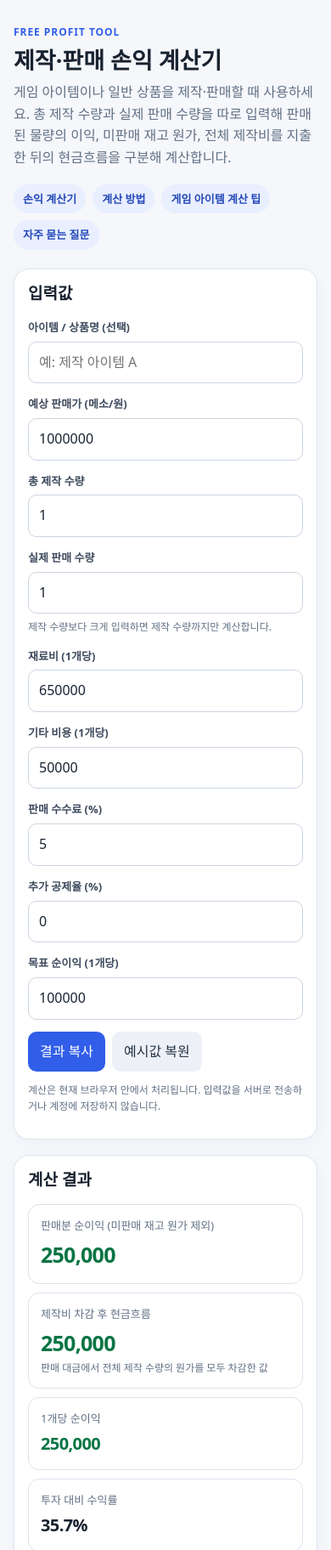
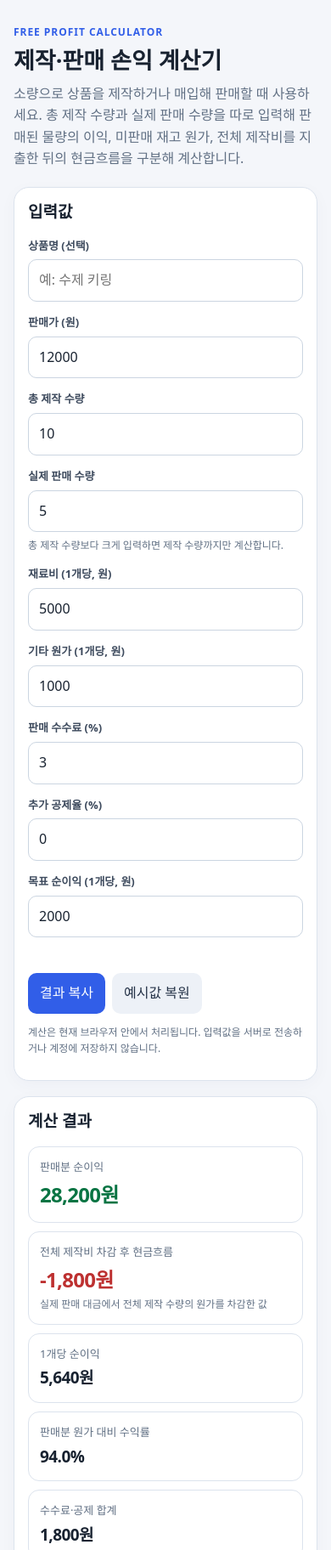
Before and after one commit to hoonhun/zero-cost-revenue-mvp, a plain HTML site: page index.html in a window 390 px wide. Shown: the top 1824 px of the page at 85% size. Drawn offline with Linux system fonts and the light colour scheme.

Commit message:
Update profit calculator

```diff
--- a/index.html
+++ b/index.html
@@ -3,130 +3,125 @@
 <head>
 <meta charset="utf-8">
 <meta name="viewport" content="width=device-width, initial-scale=1">
-<title>제작·판매 손익 계산기 | 미판매 재고·수수료·현금흐름</title>
-<meta name="description" content="게임 아이템과 일반 상품의 제작·판매 손익을 계산하세요. 실제 판매 수량, 제작 원가, 수수료, 미판매 재고 원가와 제작비 차감 후 현금흐름을 한 번에 확인하는 무료 계산기입니다.">
-<link rel="canonical" href="https://hoonhun.github.io/zero-cost-revenue-mvp/">
+<title>제작·판매 손익 계산기 | 소량 제작·판매 수익 계산</title>
+<meta name="description" content="소량 제작·판매자의 실제 판매 수량, 제작 원가, 판매 수수료, 미판매 재고 원가와 현금흐름을 한 번에 계산하는 무료 손익 계산기입니다.">
+<meta name="robots" content="index,follow">
 <meta property="og:type" content="website">
 <meta property="og:title" content="제작·판매 손익 계산기">
-<meta property="og:description" content="판매된 물량의 이익과 미판매 재고 원가, 전체 제작비 차감 후 현금흐름을 구분해 계산합니다.">
-<meta property="og:url" content="https://hoonhun.github.io/zero-cost-revenue-mvp/">
+<meta property="og:description" content="판매분 순이익, 미판매 재고 원가, 전체 제작비 차감 후 현금흐름을 구분해 계산하세요.">
 <style>
-:root{color-scheme:light;--bg:#f5f7fb;--card:#fff;--text:#182230;--muted:#617084;--line:#dce3ed;--accent:#315ee8;--good:#087443;--bad:#bd3030}
-*{box-sizing:border-box}html{scroll-behavior:smooth}body{margin:0;background:var(--bg);color:var(--text);font:16px/1.6 system-ui,-apple-system,"Segoe UI",sans-serif}
-main{max-width:980px;margin:0 auto;padding:28px 16px 60px}.hero{margin-bottom:16px}.eyebrow{font-size:12px;font-weight:800;letter-spacing:.08em;color:var(--accent);text-transform:uppercase}
-h1{font-size:clamp(27px,5vw,40px);line-height:1.15;margin:8px 0 10px}.sub{color:var(--muted);max-width:760px;margin:0}
-nav{display:flex;gap:8px;flex-wrap:wrap;margin:18px 0 22px}nav a{color:#2448b8;text-decoration:none;background:#e9efff;border-radius:999px;padding:7px 11px;font-size:13px;font-weight:700}nav a:hover{text-decoration:underline}
-.layout{display:grid;grid-template-columns:1.1fr .9fr;gap:18px}.card{background:var(--card);border:1px solid var(--line);border-radius:18px;padding:20px;box-shadow:0 5px 20px #17255408}
-h2{font-size:19px;line-height:1.35;margin:0 0 16px}.fields{display:grid;grid-template-columns:1fr 1fr;gap:14px}.field{display:flex;flex-direction:column;gap:6px}.field.wide{grid-column:1/-1}label{font-size:13px;font-weight:700;color:#3e4b5e}
+:root{color-scheme:light;--bg:#f4f6fa;--card:#fff;--text:#182230;--muted:#617084;--line:#dce3ed;--accent:#315ee8;--good:#087443;--bad:#bd3030}
+*{box-sizing:border-box}body{margin:0;background:var(--bg);color:var(--text);font:16px/1.6 system-ui,-apple-system,"Segoe UI",sans-serif}
+main{max-width:1000px;margin:0 auto;padding:28px 16px 60px}.hero{margin-bottom:20px}.eyebrow{font-size:12px;font-weight:800;letter-spacing:.08em;color:var(--accent)}
+h1{font-size:clamp(27px,5vw,40px);line-height:1.2;margin:8px 0 10px}.sub{color:var(--muted);max-width:780px;margin:0}
+.layout{display:grid;grid-template-columns:1.05fr .95fr;gap:18px}.card{background:var(--card);border:1px solid var(--line);border-radius:18px;padding:20px;box-shadow:0 5px 20px #17255408}
+h2{font-size:19px;line-height:1.35;margin:0 0 16px}.fields{display:grid;grid-template-columns:1fr 1fr;gap:14px}.field{display:flex;flex-direction:column;gap:6px}.wide{grid-column:1/-1}label{font-size:13px;font-weight:700;color:#3e4b5e}
 input{width:100%;min-width:0;border:1px solid #cbd5e1;border-radius:10px;padding:11px 12px;font:inherit;background:#fff;color:var(--text)}input:focus{outline:3px solid #315ee822;border-color:var(--accent)}
-.hint{font-size:12px;color:var(--muted)}.results{display:grid;gap:10px}.metric{padding:14px;border:1px solid var(--line);border-radius:13px}.metric .label{font-size:13px;color:var(--muted)}.metric .value{font-size:25px;font-weight:800;letter-spacing:-.03em;margin-top:3px;overflow-wrap:anywhere}.profit{color:var(--good)}.loss{color:var(--bad)}
-.grid2{display:grid;grid-template-columns:1fr 1fr;gap:10px}.smallmetric .value{font-size:20px}.bar{height:10px;background:#e7ecf4;border-radius:99px;overflow:hidden;margin-top:14px}.bar>div{height:100%;width:0;background:var(--accent);transition:width .15s}
-.note{margin-top:14px;background:#f1f5ff;border-radius:12px;padding:12px;color:#344568;font-size:13px}.content{margin-top:18px}.content h2{margin-top:24px;margin-bottom:8px}.content h2:first-child{margin-top:0}.content p,.content li{color:#425166}.content ul{padding-left:22px}.content code{background:#edf1f7;border-radius:5px;padding:2px 5px;font-size:.92em}.content a{color:#2448b8}.formula{overflow-wrap:anywhere;background:#f5f7fb;border:1px solid var(--line);border-radius:10px;padding:12px;margin:10px 0;color:#27364a;font-size:14px}.footer{margin-top:18px;color:var(--muted);font-size:12px}
+.hint{font-size:12px;color:var(--muted)}.results{display:grid;gap:10px}.metric{padding:13px;border:1px solid var(--line);border-radius:13px}.metric .label{font-size:13px;color:var(--muted)}.metric .value{font-size:24px;font-weight:800;letter-spacing:-.03em;margin-top:3px;overflow-wrap:anywhere}.profit{color:var(--good)}.loss{color:var(--bad)}
+.grid2{display:grid;grid-template-columns:1fr 1fr;gap:10px}.smallmetric .value{font-size:19px}.note{margin-top:14px;background:#f1f5ff;border-radius:12px;padding:12px;color:#344568;font-size:13px}
 button{border:0;border-radius:10px;background:var(--accent);color:white;font-weight:750;padding:11px 14px;font:inherit;cursor:pointer}button.secondary{background:#edf1f7;color:#243247}.actions{display:flex;gap:8px;flex-wrap:wrap;margin-top:14px}
-@media(max-width:720px){.layout{grid-template-columns:1fr}.fields{grid-template-columns:1fr 1fr}.card{padding:16px}}@media(max-width:400px){.fields,.grid2{grid-template-columns:1fr}}
+.content{margin-top:18px}.content h2{margin:0 0 8px}.content p,.content li{color:#425166}.content ul{padding-left:22px}.formula{overflow-wrap:anywhere;background:#f5f7fb;border:1px solid var(--line);border-radius:10px;padding:12px;margin:10px 0;color:#27364a;font-size:14px}
+.error{color:var(--bad);font-size:13px;min-height:1.4em;margin:10px 0 0}.footer{margin-top:18px;color:var(--muted);font-size:12px}
+@media(max-width:720px){.layout{grid-template-columns:1fr}.card{padding:16px}}@media(max-width:400px){.fields,.grid2{grid-template-columns:1fr}}
 </style>
 </head>
 <body>
 <main>
 <header class="hero">
-    <div class="eyebrow">FREE PROFIT TOOL</div>
+<div class="eyebrow">FREE PROFIT CALCULATOR</div>
 <h1>제작·판매 손익 계산기</h1>
-    <p class="sub">게임 아이템이나 일반 상품을 제작·판매할 때 사용하세요. 총 제작 수량과 실제 판매 수량을 따로 입력해 판매된 물량의 이익, 미판매 재고 원가, 전체 제작비를 지출한 뒤의 현금흐름을 구분해 계산합니다.</p>
+<p class="sub">소량으로 상품을 제작하거나 매입해 판매할 때 사용하세요. 총 제작 수량과 실제 판매 수량을 따로 입력해 판매된 물량의 이익, 미판매 재고 원가, 전체 제작비를 지출한 뒤의 현금흐름을 구분해 계산합니다.</p>
 </header>
-  <nav aria-label="페이지 안내">
-    <a href="#calculator">손익 계산기</a><a href="#method">계산 방법</a><a href="#game-items">게임 아이템 계산 팁</a><a href="#faq">자주 묻는 질문</a>
-  </nav>
 <div class="layout" id="calculator">
 <section class="card" aria-labelledby="input-title">
 <h2 id="input-title">입력값</h2>
 <div class="fields">
-        <div class="field wide"><label for="item">아이템 / 상품명 (선택)</label><input id="item" placeholder="예: 제작 아이템 A"></div>
-        <div class="field"><label for="price">예상 판매가 (메소/원)</label><input id="price" type="number" min="0" step="1" value="1000000"></div>
-        <div class="field"><label for="qty">총 제작 수량</label><input id="qty" type="number" min="1" step="1" value="1"></div>
-        <div class="field"><label for="soldQty">실제 판매 수량</label><input id="soldQty" type="number" min="0" step="1" value="1"><span class="hint">제작 수량보다 크게 입력하면 제작 수량까지만 계산합니다.</span></div>
-        <div class="field"><label for="materials">재료비 (1개당)</label><input id="materials" type="number" min="0" step="1" value="650000"></div>
-        <div class="field"><label for="other">기타 비용 (1개당)</label><input id="other" type="number" min="0" step="1" value="50000"></div>
-        <div class="field"><label for="fee">판매 수수료 (%)</label><input id="fee" type="number" min="0" max="100" step="0.1" value="5"></div>
+<div class="field wide"><label for="item">상품명 (선택)</label><input id="item" placeholder="예: 수제 키링"></div>
+<div class="field"><label for="price">판매가 (원)</label><input id="price" type="number" min="0" step="1" value="12000"></div>
+<div class="field"><label for="qty">총 제작 수량</label><input id="qty" type="number" min="1" step="1" value="10"></div>
+<div class="field"><label for="soldQty">실제 판매 수량</label><input id="soldQty" type="number" min="0" step="1" value="5"><span class="hint">총 제작 수량보다 크게 입력하면 제작 수량까지만 계산합니다.</span></div>
+<div class="field"><label for="materials">재료비 (1개당, 원)</label><input id="materials" type="number" min="0" step="1" value="5000"></div>
+<div class="field"><label for="other">기타 원가 (1개당, 원)</label><input id="other" type="number" min="0" step="1" value="1000"></div>
+<div class="field"><label for="fee">판매 수수료 (%)</label><input id="fee" type="number" min="0" max="100" step="0.1" value="3"></div>
 <div class="field"><label for="tax">추가 공제율 (%)</label><input id="tax" type="number" min="0" max="100" step="0.1" value="0"></div>
-        <div class="field wide"><label for="target">목표 순이익 (1개당)</label><input id="target" type="number" min="0" step="1" value="100000"></div>
+<div class="field wide"><label for="target">목표 순이익 (1개당, 원)</label><input id="target" type="number" min="0" step="1" value="2000"></div>
 </div>
+<p class="error" id="error" role="alert"></p>
 <div class="actions"><button id="copy" type="button">결과 복사</button><button class="secondary" id="reset" type="button">예시값 복원</button></div>
 <p class="hint">계산은 현재 브라우저 안에서 처리됩니다. 입력값을 서버로 전송하거나 계정에 저장하지 않습니다.</p>
 </section>
 <section class="card" aria-labelledby="result-title">
 <h2 id="result-title">계산 결과</h2>
 <div class="results">
-        <div class="metric"><div class="label">판매분 순이익 (미판매 재고 원가 제외)</div><div class="value profit" id="totalProfit" aria-live="polite">—</div></div>
-        <div class="metric"><div class="label">제작비 차감 후 현금흐름</div><div class="value" id="cashFlow">—</div><div class="hint">판매 대금에서 전체 제작 수량의 원가를 모두 차감한 값</div></div>
+<div class="metric"><div class="label">판매분 순이익</div><div class="value" id="totalProfit" aria-live="polite">—</div></div>
+<div class="metric"><div class="label">전체 제작비 차감 후 현금흐름</div><div class="value" id="cashFlow">—</div><div class="hint">실제 판매 대금에서 전체 제작 수량의 원가를 차감한 값</div></div>
 <div class="grid2">
 <div class="metric smallmetric"><div class="label">1개당 순이익</div><div class="value" id="unitProfit">—</div></div>
-          <div class="metric smallmetric"><div class="label">투자 대비 수익률</div><div class="value" id="roi">—</div></div>
-          <div class="metric smallmetric"><div class="label">수수료·추가 공제 합계</div><div class="value" id="fees">—</div></div>
+<div class="metric smallmetric"><div class="label">판매분 원가 대비 수익률</div><div class="value" id="roi">—</div></div>
+<div class="metric smallmetric"><div class="label">수수료·공제 합계</div><div class="value" id="fees">—</div></div>
 <div class="metric smallmetric"><div class="label">총 제작원가</div><div class="value" id="cost">—</div></div>
 <div class="metric smallmetric"><div class="label">미판매 재고 수량</div><div class="value" id="unsoldQty">—</div></div>
 <div class="metric smallmetric"><div class="label">미판매 재고 원가</div><div class="value" id="inventoryCost">—</div></div>
 </div>
 <div class="metric"><div class="label">목표 이익 달성에 필요한 최소 판매가</div><div class="value" id="breakeven">—</div><div class="hint">수수료·추가 공제율을 반영한 1개당 판매가</div></div>
-        <div class="metric"><div class="label">판매분 손익 상태</div><div class="value" id="status">—</div><div class="bar" aria-hidden="true"><div id="bar"></div></div></div>
+<div class="metric"><div class="label">판매분 손익 상태</div><div class="value" id="status">—</div></div>
 </div>
 <div class="note" id="summary" aria-live="polite">값을 입력하면 결과가 자동으로 갱신됩니다.</div>
 </section>
 </div>
-
-  <section class="card content" id="method" aria-labelledby="method-title">
-    <h2 id="method-title">제작·판매 손익은 세 가지로 나눠 확인하세요</h2>
-    <p>제작한 수량 전체가 팔린 것은 아닐 수 있습니다. 판매분 이익만 보면 수익이 난 것처럼 보여도, 제작비를 먼저 전부 지출했다면 현재 현금흐름은 마이너스일 수 있습니다. 이 계산기는 두 값을 분리하고 미판매 재고에 들어간 원가도 따로 표시합니다.</p>
+<section class="card content">
+<h2>결과를 해석하는 방법</h2>
+<p>판매된 상품에서 이익이 발생했더라도, 아직 팔리지 않은 재고의 제작비까지 이미 지출했다면 전체 현금흐름은 마이너스일 수 있습니다. 아래 세 가지를 함께 확인하세요.</p>
 <ul>
-      <li><strong>판매분 순이익:</strong> 판매된 수량의 매출에서 해당 물량의 원가와 수수료·추가 공제를 뺀 값입니다.</li>
-      <li><strong>제작비 차감 후 현금흐름:</strong> 실제 판매 매출에서 공제를 뺀 뒤, 판매 여부와 관계없이 제작한 전체 물량의 원가를 차감한 값입니다.</li>
-      <li><strong>미판매 재고 원가:</strong> 아직 팔리지 않은 수량에 배분되는 원가입니다. 이 금액이 회수되거나 해당 가격에 팔린다는 보장은 없습니다.</li>
+<li><strong>판매분 순이익:</strong> 판매된 수량의 매출에서 해당 수량의 원가와 수수료·공제를 뺀 값입니다.</li>
+<li><strong>전체 제작비 차감 후 현금흐름:</strong> 판매 대금에서 공제를 뺀 뒤, 판매 여부와 관계없이 제작한 전체 수량의 원가를 차감한 값입니다.</li>
+<li><strong>미판매 재고 원가:</strong> 아직 팔리지 않은 수량에 배분되는 원가입니다. 이 금액이 실제로 회수된다는 보장은 없습니다.</li>
 </ul>
 <div class="formula"><strong>계산식</strong><br>판매분 순이익 = 판매가 × 판매 수량 × (1 − 수수료율 − 추가 공제율) − 개당 원가 × 판매 수량<br>현금흐름 = 판매가 × 판매 수량 × (1 − 수수료율 − 추가 공제율) − 개당 원가 × 총 제작 수량<br>미판매 재고 원가 = 개당 원가 × (총 제작 수량 − 판매 수량)</div>
-    <h2>계산 예시</h2>
-    <p>개당 원가 1,000원, 판매가 1,200원, 수수료 3%로 10개를 제작하고 5개만 판매했다고 가정해 보겠습니다. 매출은 6,000원이고 수수료는 180원입니다. 판매분 순이익은 820원, 제작비 차감 후 현금흐름은 -4,180원, 미판매 재고 원가는 5,000원입니다. 판매분 이익과 현재 현금흐름은 서로 다른 지표입니다.</p>
+<p>예를 들어 개당 원가 6,000원, 판매가 12,000원, 수수료 3%로 10개를 제작하고 5개만 판매했다면 판매분 순이익은 28,200원, 전체 제작비 차감 후 현금흐름은 -1,800원, 미판매 재고 원가는 30,000원입니다.</p>
 </section>
-
-  <section class="card content" id="game-items" aria-labelledby="game-title">
-    <h2 id="game-title">게임 아이템 제작·판매를 계산할 때 확인할 점</h2>
-    <ul>
-      <li><strong>재화 단위를 통일하세요.</strong> 메소 등 게임 재화로 계산한다면 판매가와 재료비도 같은 단위로 입력하세요. 게임 재화와 원화를 한 계산에 섞으면 결과가 의미 없어집니다.</li>
-      <li><strong>직접 획득한 재료도 비용으로 검토하세요.</strong> 재료를 사지 않았더라도 거래소에서 팔 수 있는 재료라면, 제작에 사용하면서 포기한 판매 가치가 있을 수 있습니다. 보수적으로 판단하려면 현재 처분 가능한 가치를 원가에 반영해 비교하세요.</li>
-      <li><strong>등록 가격과 실제 체결 가격을 구분하세요.</strong> 높은 가격에 올려 두었다는 사실만으로 매출이 확정되는 것은 아닙니다. 거래량과 판매 기간을 고려해 보수적인 예상 판매가도 대입해 보세요.</li>
-      <li><strong>실제 수수료를 직접 확인하세요.</strong> 거래소·마켓의 수수료는 서비스와 조건에 따라 달라질 수 있으므로, 게임 또는 플랫폼의 공식 안내와 실제 정산 내역을 기준으로 입력하세요.</li>
-    </ul>
-    <p>이 도구는 사용자가 입력한 값을 계산할 뿐, 게임 시세를 자동 수집하거나 거래를 실행하지 않습니다. 특정 게임 운영사와 제휴한 서비스도 아닙니다.</p>
-  </section>
-
-  <section class="card content" id="faq" aria-labelledby="faq-title">
-    <h2 id="faq-title">자주 묻는 질문</h2>
-    <h3>제작 수량보다 판매 수량이 많으면 어떻게 되나요?</h3>
+<section class="card content">
+<h2>자주 묻는 질문</h2>
+<h3>판매 수량이 제작 수량보다 많으면 어떻게 되나요?</h3>
 <p>계산 시 판매 수량을 제작 수량까지만 반영합니다. 실제 제작한 수량을 입력해 주세요.</p>
 <h3>판매분 순이익은 양수인데 현금흐름은 왜 음수인가요?</h3>
-    <p>아직 팔리지 않은 재고의 원가까지 모두 지출했기 때문일 수 있습니다. 재고가 나중에 팔릴 가능성은 별도로 판단해야 합니다.</p>
-    <h3>수수료율은 어디서 확인하나요?</h3>
-    <p>사용 중인 거래소·마켓·결제 서비스의 공식 안내 또는 실제 정산 내역을 확인하세요. 수수료를 모르면 임의로 확정하지 말고 확인 가능한 값을 사용하세요.</p>
+<p>아직 팔리지 않은 재고의 원가까지 이미 지출했기 때문일 수 있습니다. 재고가 나중에 팔릴 가능성은 별도로 판단해야 합니다.</p>
+<h3>수수료율과 추가 공제율은 어떻게 입력하나요?</h3>
+<p>사용 중인 판매 플랫폼의 공식 안내나 실제 정산 내역을 확인하세요. 두 비율의 합이 100% 이상이면 계산하지 않도록 제한합니다.</p>
 <h3>계산 결과가 실제 이익을 보장하나요?</h3>
-    <p>아니요. 입력값에 따른 산술 결과일 뿐입니다. 가격 변동, 판매 지연, 환불, 추가 비용, 재고 처분 가능성은 별도로 고려해야 합니다.</p>
+<p>아니요. 입력값에 따른 산술 결과일 뿐입니다. 배송비, 포장비, 반품, 환불, 광고비, 세금 등 누락된 비용과 판매 지연은 별도로 고려해야 합니다.</p>
 </section>
-  <p class="footer">주의: 입력한 판매가로 실제 거래가 성사된다는 보장은 없습니다. 미판매 재고의 회수 가능성은 별도로 판단하세요. 본 계산기는 정보 제공용 도구이며 거래·투자를 권유하지 않습니다.</p>
+<p class="footer">주의: 이 계산기는 입력값에 따른 참고용 산술 도구이며 실제 판매나 이익을 보장하지 않습니다. 배송·포장·광고·반품 등 개당 원가에 포함하지 않은 비용은 결과에 반영되지 않습니다.</p>
 </main>
 <script>
 const ids=["item","price","qty","soldQty","materials","other","fee","tax","target"];
 const $=id=>document.getElementById(id);
-const fmt=n=>Number.isFinite(n)?Math.round(n).toLocaleString("ko-KR"):"—";
-function val(id){const n=Number($(id).value);return Number.isFinite(n)?Math.max(0,n):0}
+const fmt=n=>Number.isFinite(n)?Math.round(n).toLocaleString("ko-KR")+"원":"—";
+function num(id){const raw=$(id).value;if(raw.trim()==="")return NaN;const n=Number(raw);return Number.isFinite(n)?n:NaN}
 function calculate(){
- const price=val("price"),qty=Math.max(1,Math.floor(val("qty"))),soldQty=Math.min(qty,Math.floor(val("soldQty"))),unsoldQty=qty-soldQty,materials=val("materials"),other=val("other"),fee=Math.min(100,val("fee"))/100,tax=Math.min(100,val("tax"))/100,target=val("target");
- const costEach=materials+other,salesGross=price*soldQty,feeTotal=salesGross*fee,taxTotal=salesGross*tax,netSales=salesGross-feeTotal-taxTotal,totalCost=costEach*qty,soldCost=costEach*soldQty,profit=netSales-soldCost,cashFlow=netSales-totalCost,inventoryCost=costEach*unsoldQty,unit=soldQty>0?profit/soldQty:NaN,roi=soldCost>0?profit/soldCost*100:NaN,denom=1-fee-tax,needed=denom>0?(costEach+target)/denom:Infinity;
- $("totalProfit").textContent=fmt(profit);$("cashFlow").textContent=fmt(cashFlow);$("unitProfit").textContent=Number.isFinite(unit)?fmt(unit):"판매 수량 없음";$("roi").textContent=Number.isFinite(roi)?roi.toFixed(1)+"%":"계산 불가";$("fees").textContent=fmt(feeTotal+taxTotal);$("cost").textContent=fmt(totalCost);$("unsoldQty").textContent=unsoldQty.toLocaleString("ko-KR");$("inventoryCost").textContent=fmt(inventoryCost);$("breakeven").textContent=Number.isFinite(needed)?Math.ceil(needed).toLocaleString("ko-KR"):"공제율 확인";
- $("totalProfit").className="value "+(profit>=0?"profit":"loss");$("cashFlow").className="value "+(cashFlow>=0?"profit":"loss");$("unitProfit").className="value "+(Number.isFinite(unit)&&unit>=0?"profit":"loss");
- const status=soldQty===0?"판매 내역 없음":profit>0?"판매분 수익 발생":profit<0?"판매분 손실 발생":"판매분 손익분기";$("status").textContent=status;$("status").className="value "+(soldQty>0&&profit>=0?"profit":"loss");
- const scale=Math.max(1,Math.abs(salesGross));$("bar").style.width=Math.min(100,Math.abs(Number.isFinite(profit)?profit:0)/scale*100)+"%";$("bar").style.background=profit>=0?"#087443":"#bd3030";
- const name=$("item").value.trim()||"입력한 상품";$("summary").textContent=`${name}: ${qty.toLocaleString("ko-KR")}개 제작 / ${soldQty.toLocaleString("ko-KR")}개 판매 / ${unsoldQty.toLocaleString("ko-KR")}개 미판매. 판매분 순이익 ${fmt(profit)}, 제작비 차감 후 현금흐름 ${fmt(cashFlow)}, 남은 재고 원가 ${fmt(inventoryCost)}. ${soldQty===0?"판매 수량을 입력하면 판매분 이익을 계산합니다.":(unit>=target?"판매분 기준 개당 목표 이익을 달성합니다.":"판매분 기준 개당 목표 이익에 미달합니다.")}`;
+ const vals=Object.fromEntries(ids.slice(1).map(id=>[id,num(id)]));
+ const error=$("error");
+ if(Object.values(vals).some(v=>!Number.isFinite(v)||v<0)){error.textContent="모든 숫자 입력란에 0 이상의 값을 입력해 주세요.";return}
+ if(vals.qty<1){error.textContent="총 제작 수량은 1개 이상이어야 합니다.";return}
+ if(!Number.isInteger(vals.qty)||!Number.isInteger(vals.soldQty)){error.textContent="제작 수량과 판매 수량은 정수로 입력해 주세요.";return}
+ if(vals.fee>100||vals.tax>100||vals.fee+vals.tax>=100){error.textContent="수수료율과 추가 공제율의 합은 100% 미만이어야 합니다.";return}
+ error.textContent="";
+ const price=vals.price,qty=vals.qty,sold=Math.min(qty,vals.soldQty),unsold=qty-sold,costEach=vals.materials+vals.other;
+ const gross=price*sold,feeTotal=gross*vals.fee/100,taxTotal=gross*vals.tax/100,net=gross-feeTotal-taxTotal;
+ const soldCost=costEach*sold,totalCost=costEach*qty,profit=net-soldCost,cash=net-totalCost,inventory=costEach*unsold;
+ const unit=sold?profit/sold:NaN,roi=soldCost?profit/soldCost*100:NaN,minimum=(costEach+vals.target)/(1-(vals.fee+vals.tax)/100);
+ $("totalProfit").textContent=fmt(profit);$("cashFlow").textContent=fmt(cash);$("unitProfit").textContent=Number.isFinite(unit)?fmt(unit):"판매 수량 없음";
+ $("roi").textContent=Number.isFinite(roi)?roi.toFixed(1)+"%":"계산 불가";$("fees").textContent=fmt(feeTotal+taxTotal);$("cost").textContent=fmt(totalCost);
+ $("unsoldQty").textContent=unsold.toLocaleString("ko-KR")+"개";$("inventoryCost").textContent=fmt(inventory);$("breakeven").textContent=fmt(Math.ceil(minimum));
+ $("totalProfit").className="value "+(profit>=0?"profit":"loss");$("cashFlow").className="value "+(cash>=0?"profit":"loss");
+ $("status").textContent=sold===0?"판매 내역 없음":profit>0?"판매분 수익 발생":profit<0?"판매분 손실 발생":"판매분 손익분기";
+ $("status").className="value "+(profit>=0?"profit":"loss");
+ const name=$("item").value.trim()||"입력한 상품";
+ $("summary").textContent=`${name}: ${qty}개 제작 / ${sold}개 판매 / ${unsold}개 미판매. 판매분 순이익 ${fmt(profit)}, 전체 제작비 차감 후 현금흐름 ${fmt(cash)}, 미판매 재고 원가 ${fmt(inventory)}.`;
 }
 ids.forEach(id=>$(id).addEventListener("input",calculate));
-$("reset").addEventListener("click",()=>{$("item").value="";$("price").value=1000000;$("qty").value=1;$("soldQty").value=1;$("materials").value=650000;$("other").value=50000;$("fee").value=5;$("tax").value=0;$("target").value=100000;calculate();});
-$("copy").addEventListener("click",async()=>{const t=`상품: ${$("item").value||"미입력"}\n총 제작 수량: ${$("qty").value}\n실제 판매 수량(계산 적용): ${Math.min(Math.max(1,Math.floor(val("qty"))),Math.floor(val("soldQty"))).toLocaleString("ko-KR")}\n판매분 순이익: ${$("totalProfit").textContent}\n수수료·추가 공제 합계: ${$("fees").textContent}\n총 제작원가: ${$("cost").textContent}\n제작비 차감 후 현금흐름: ${$("cashFlow").textContent}\n미판매 재고 원가: ${$("inventoryCost").textContent}\n1개당 판매분 이익: ${$("unitProfit").textContent}\n판매분 ROI: ${$("roi").textContent}\n목표 이익 달성 최소 판매가: ${$("breakeven").textContent}\n상태: ${$("status").textContent}`;try{await navigator.clipboard.writeText(t);$("copy").textContent="복사 완료";setTimeout(()=>$("copy").textContent="결과 복사",1400)}catch(e){window.prompt("아래 결과를 복사하세요",t)}});
+$("reset").addEventListener("click",()=>{const defaults={item:"",price:12000,qty:10,soldQty:5,materials:5000,other:1000,fee:3,tax:0,target:2000};for(const [id,v] of Object.entries(defaults))$(id).value=v;calculate()});
+$("copy").addEventListener("click",async()=>{const text=`상품: ${$("item").value||"미입력"}\n판매분 순이익: ${$("totalProfit").textContent}\n전체 제작비 차감 후 현금흐름: ${$("cashFlow").textContent}\n1개당 순이익: ${$("unitProfit").textContent}\n판매분 원가 대비 수익률: ${$("roi").textContent}\n수수료·공제 합계: ${$("fees").textContent}\n총 제작원가: ${$("cost").textContent}\n미판매 재고 수량: ${$("unsoldQty").textContent}\n미판매 재고 원가: ${$("inventoryCost").textContent}\n목표 이익 달성 최소 판매가: ${$("breakeven").textContent}\n상태: ${$("status").textContent}`;try{await navigator.clipboard.writeText(text);$("copy").textContent="복사 완료";setTimeout(()=>$("copy").textContent="결과 복사",1400)}catch(e){window.prompt("아래 결과를 복사하세요",text)}});
 calculate();
 </script>
 </body>
```
Lines whose indentation alone changed are shown as unchanged.
